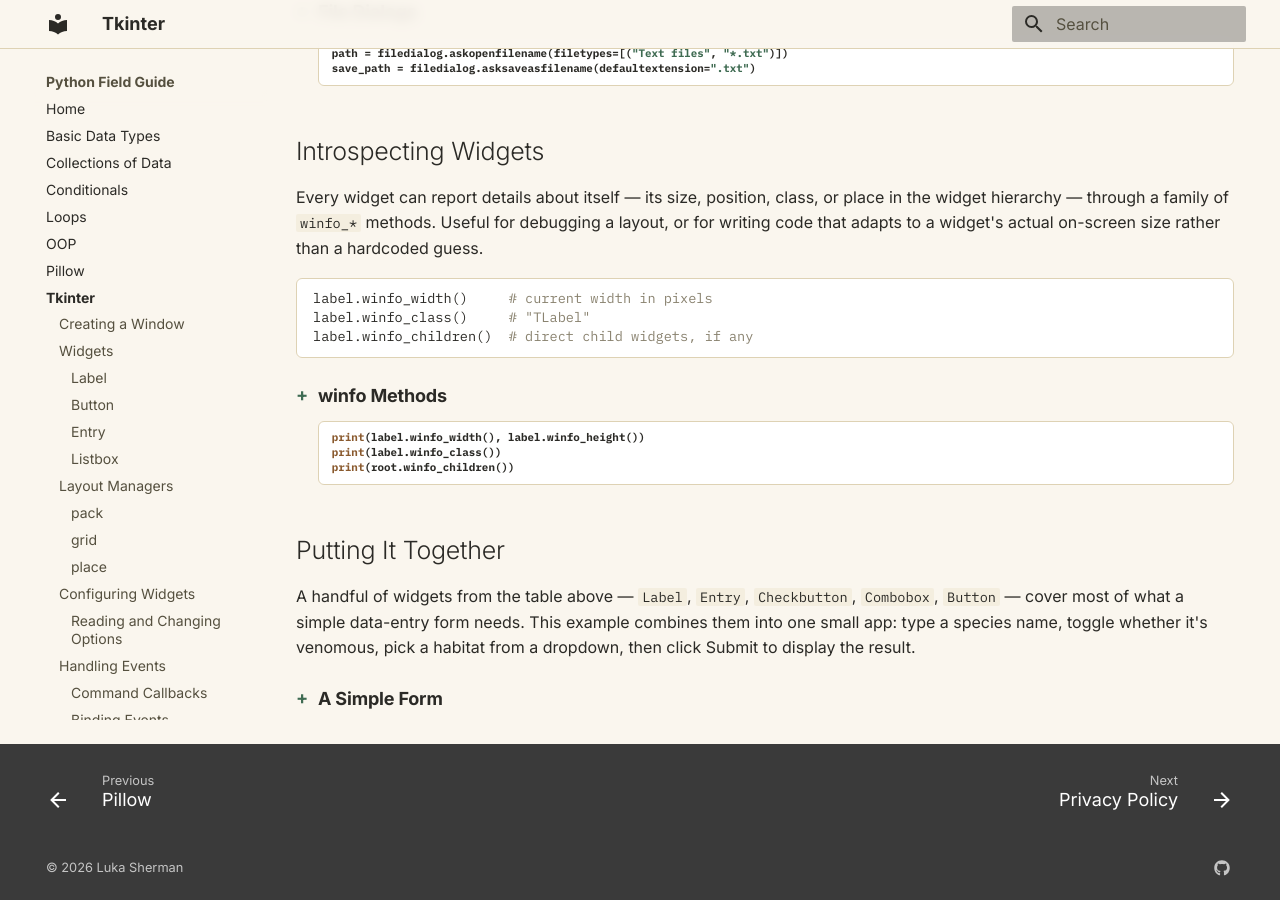
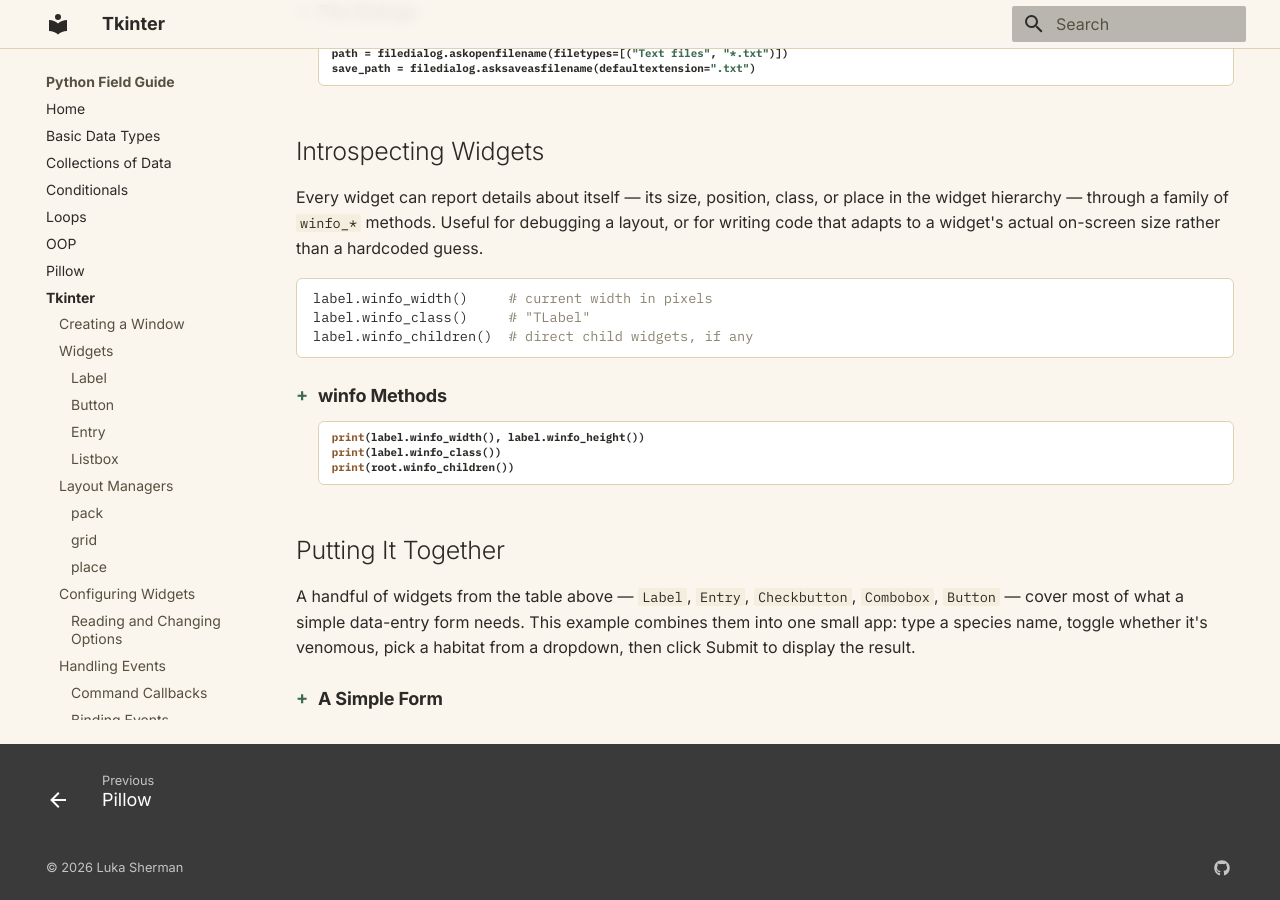
Before and after one commit to luka-sherman/python-field-guide, an MkDocs documentation site: the page built from docs/tkinter.md, in a window 1280 px wide and 900 px high, scrolled down 6293 px. Built offline with MkDocs 1.6.1 and Material for MkDocs 9.7.7, drawn with Linux system fonts in a browser that asks for light colours; nearby versions of some CDN libraries.

Commit message:
move privacy policy to bottom

```diff
--- a/mkdocs.yml
+++ b/mkdocs.yml
@@ -10,7 +10,6 @@
   - OOP: oop.md
   - Pillow: pillow.md
   - Tkinter: tkinter.md
-  - Privacy Policy: privacy.md
 
 theme:
   name: material
```
Also changed, not shown: docs/index.md (+4 -0 lines).
